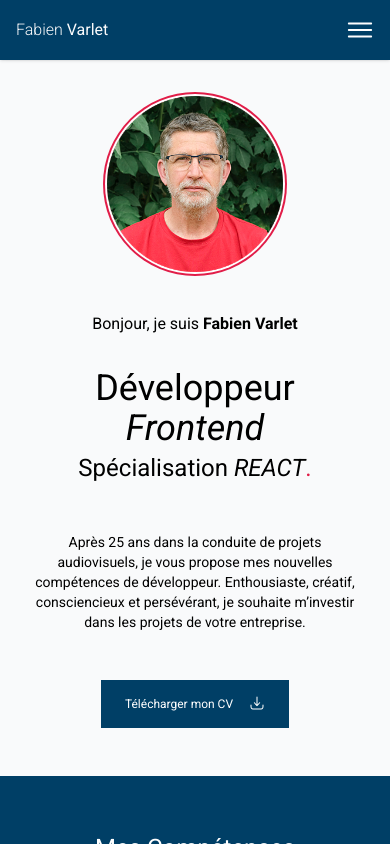
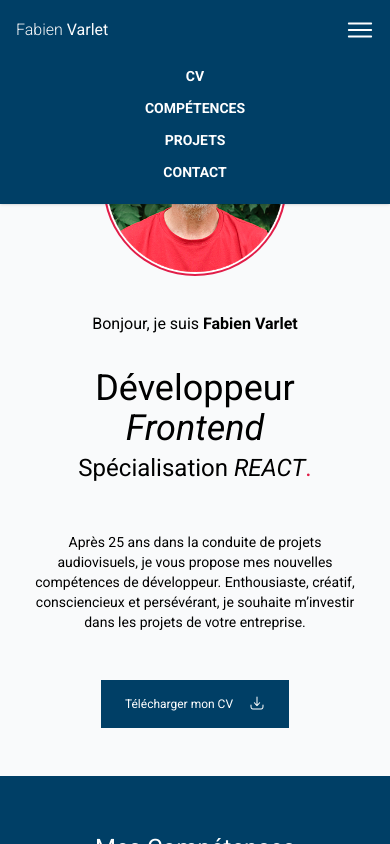
Before and after one commit to FABIEN-T/Portfolio_F-Varlet, a React (Vite) app: page / in a window 390 px wide. Both pictures are taken after a click on the button 360 px from the left and 30 px from the top of the page. Shown: the top 844 px of the page. Built offline with nearby package versions, Linux system fonts and the light colour scheme.

Commit message:
interactivité menu

```diff
--- a/index.html
+++ b/index.html
@@ -22,6 +22,7 @@
       name="description"
       content="Je suis Fabien Varlet, développeur Frontend avec une spécialisation en REACT."
     />
+    <!-- <script defer src="./src/toggle-menu.js"></script> -->
   </head>
   <!-- <body
     class="h-full font-poppins bg-lime-100 sm:bg-yellow-100 md:bg-indigo-100 lg:bg-red-100 xl:bg-purple-100"
--- a/src/components/Header.jsx
+++ b/src/components/Header.jsx
@@ -1,4 +1,5 @@
-import menuSvg from '../images/hero/menu-white.svg'
+// import menuSvg from '../images/hero/menu-white.svg'
+import Menu from './Menu'
 
 export default function Header() {
   return (
@@ -19,19 +20,7 @@ export default function Header() {
             {/* <span className="text-rose-600">.</span> */}
           </span>
         </a>
-        <button
-          aria-controls="main-navlist"
-          aria-expanded="false"
-          id="menu-toggler"
-          className="w-7 md:hidden"
-        >
-          <img
-            width="28"
-            height="28"
-            src={menuSvg}
-            alt="Ouvrir et fermer le menu"
-          />
-        </button>
+        <Menu />
 
         <ul
           id="main-navlist"
--- /dev/null
+++ b/src/components/Menu.jsx
@@ -0,0 +1,96 @@
+import { useState } from 'react'
+import menuSvg from '../images/hero/menu-white.svg'
+// import { datasMenu } from '../datas/datasMenu'
+// import MenuList from './MenuList'
+
+export default function Menu() {
+  const [isOpen, setIsOpen] = useState(false)
+
+  return isOpen ? (
+    <>
+      <button
+        aria-controls="main-navlist"
+        aria-expanded="false"
+        id="menu-toggler"
+        className="w-7 md:hidden"
+        onClick={() => setIsOpen(false)}
+      >
+        <img
+          width="28"
+          height="28"
+          src={menuSvg}
+          alt="Ouvrir et fermer le menu"
+        />
+      </button>
+
+      <ul
+        id="main-navlist"
+        className="bg-myBlue text-center w-full pt-4 text-white md:w-auto md:block md:pt-0"
+        // className="bg-white text-center w-full pt-4 px-0 text-black md:w-auto md:block md:pt-0"
+      >
+        {/* {datasMenu.map(({ id, item, linkSection }) => (
+          <MenuList key={id} id={id} item={item} linkSection={linkSection} />
+        ))} */}
+        <li
+          className="block py-1 md:inline md-py-0 md:mr-6"
+          onClick={() => setIsOpen(false)}
+        >
+          <a
+            href="#cv"
+            className="text-sm uppercase font-semibold hover:text-rose-600"
+          >
+            CV
+          </a>
+        </li>
+        <li
+          className="block py-1 md:inline md-py-0 md:mr-6"
+          onClick={() => setIsOpen(false)}
+        >
+          <a
+            href="#competences"
+            className="text-sm uppercase font-semibold hover:text-rose-600"
+          >
+            Compétences
+          </a>
+        </li>
+        <li
+          className="block py-1 md:inline md-py-0 md:mr-6"
+          onClick={() => setIsOpen(false)}
+        >
+          <a
+            href="#projets"
+            className="text-sm uppercase font-semibold hover:text-rose-600"
+          >
+            Projets
+          </a>
+        </li>
+        <li
+          className="block py-1 md:inline md-py-0 md:mr-6"
+          onClick={() => setIsOpen(false)}
+        >
+          <a
+            href="#contact"
+            className="text-sm uppercase font-semibold hover:text-rose-600"
+          >
+            Contact
+          </a>
+        </li>
+      </ul>
+    </>
+  ) : (
+    <button
+      aria-controls="main-navlist"
+      aria-expanded="false"
+      id="menu-toggler"
+      className="w-7 md:hidden"
+      onClick={() => setIsOpen(true)}
+    >
+      <img
+        width="28"
+        height="28"
+        src={menuSvg}
+        alt="Ouvrir et fermer le menu"
+      />
+    </button>
+  )
+}
--- /dev/null
+++ b/src/components/MenuList.jsx
@@ -0,0 +1,26 @@
+import PropTypes from 'prop-types'
+import { useState } from 'react'
+
+export default function MenuList({ id, linkSection, item }) {
+  const [setIsOpen] = useState(false)
+  return (
+    <li
+      key={id}
+      className="block py-1 md:inline md-py-0 md:mr-6"
+      onClick={() => setIsOpen(false)}
+    >
+      <a
+        href={linkSection}
+        className="text-sm uppercase font-semibold hover:text-rose-600"
+      >
+        {item}
+      </a>
+    </li>
+  )
+}
+
+MenuList.propTypes = {
+  id: PropTypes.string,
+  linkSection: PropTypes.string,
+  item: PropTypes.string,
+}
--- a/src/components/SectionSkills.jsx
+++ b/src/components/SectionSkills.jsx
@@ -13,7 +13,7 @@ export default function SectionSkills() {
 
       <ul className="grid mx-auto grid-cols-3 gap-3 sm:grid-cols-4 sm:gap-4 lg:grid-cols-6 lg:max-w-3xl">
         {datasSkills.map(({ id, skill, logoSvg }) => (
-          <SkillCard key={id} id={id} skill={skill} logoSvg={logoSvg} />
+          <SkillCard key={id}skill={skill} logoSvg={logoSvg} />
         ))}
       </ul>
     </section>
--- a/src/components/SkillCard.jsx
+++ b/src/components/SkillCard.jsx
@@ -4,7 +4,7 @@ export default function SkillCard({ id, skill, logoSvg }) {
   return (
     <li
       key={id}
-      className="group flex flex-col items-center w-20 h-20 text-sm px-1 py-1.5 rounded bg-gray-50 hover:bg-indigo-50 hover:scale-110 duration-200 sm:w-28 sm:h-28 sm:p-2"
+      className="group flex flex-col items-center w-20 h-20 text-sm px-0.5 py-1.5 rounded bg-gray-50 hover:bg-indigo-50 hover:scale-110 duration-200 sm:w-28 sm:h-28 sm:p-2"
     >
       <img
         src={logoSvg}
--- /dev/null
+++ b/src/datas/datasMenu.js
@@ -0,0 +1,22 @@
+export const datasMenu = [
+  {
+    id: '1',
+    item: 'CV',
+    linkSection: '#cv',
+  },
+  {
+    id: '2',
+    item: 'Compétences',
+    linkSection: '#competences',
+  },
+  {
+    id: '3',
+    item: 'Projets',
+    linkSection: '#projets',
+  },
+  {
+    id: '4',
+    item: 'Contact',
+    linkSection: '#contact',
+  },
+]
```
Also changed, not shown: src/datas/datasSkills.json (deleted, +0 -62 lines).
